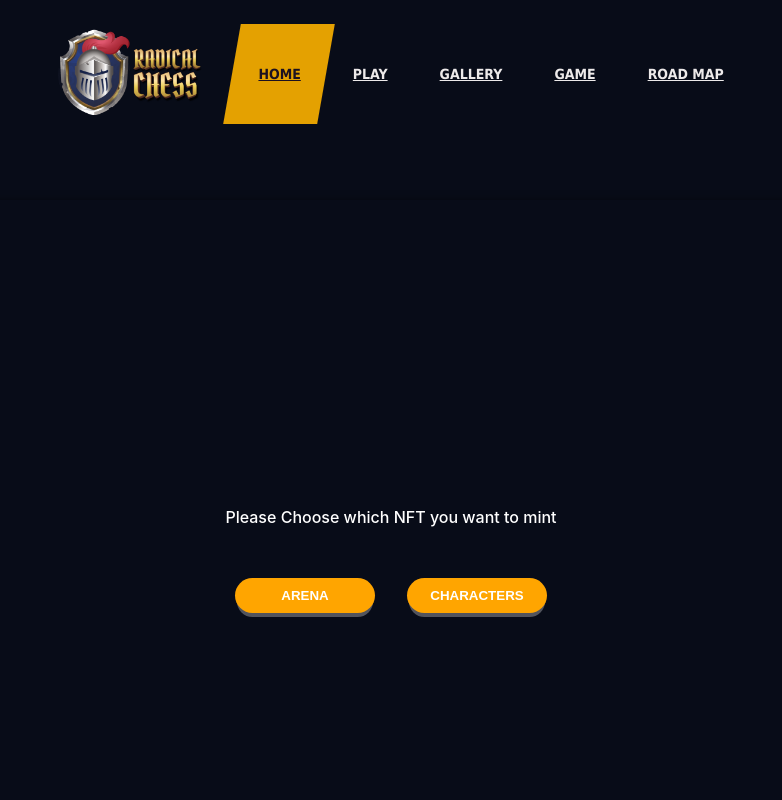
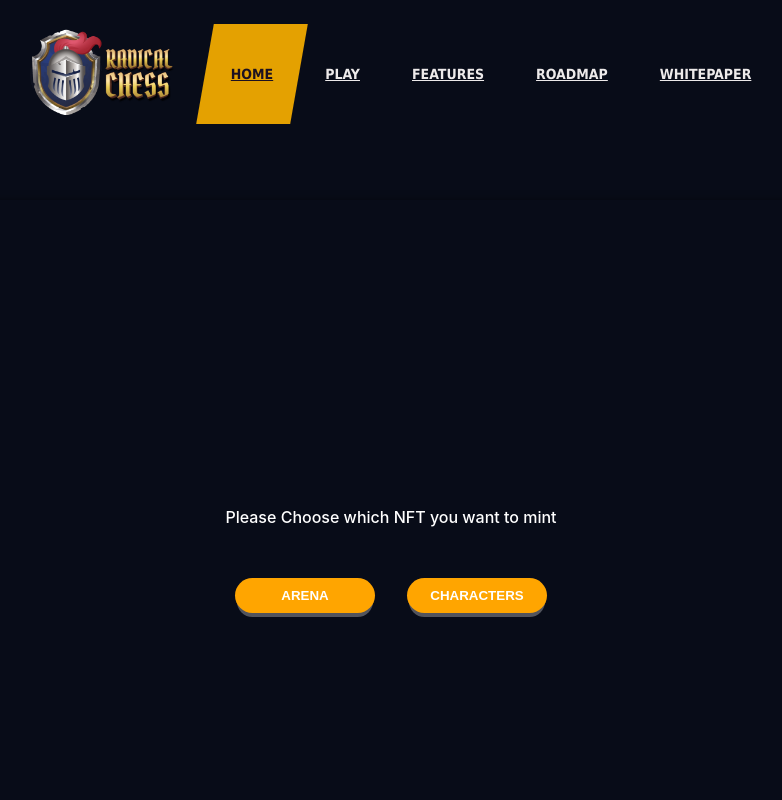
Before and after one commit to chattertechno/radical-nft, a React (Create React App) app: page / in a window 1280 px wide. Shown: the top 800 px of the page, without its empty margins (249-1031 px from the left). Built offline with nearby package versions, Linux system fonts and the light colour scheme.

Commit message:
update menu links

```diff
--- a/src/Header.js
+++ b/src/Header.js
@@ -17,12 +17,12 @@ function Header() {
       {hambergur && <Menu />}
       <header className="header">
         <div className="logo-box">
-          <a href="https://radicalchess.com/">
+          <a href="https://radical-chess.vercel.app/">
             {" "}
             <img
               src={newLogo}
               alt="logo"
-              href="https://radicalchess.com/"
+              href="https://radical-chess.vercel.app/"
               className="logo"
             />{" "}
           </a>
@@ -31,21 +31,21 @@ function Header() {
         <div className="navbar-wrap ">
           <ul>
             <li className=" menu-item-type-post_type menu-item-object-page menu-item-home current-menu-item page_item page-item-729 current_page_item menu-item-899">
-              <a href="https://radicalchess.com/" aria-current="page">
+              <a href="https://radical-chess.vercel.app/" aria-current="page">
                 Home
               </a>
             </li>
             <li className="menu-item menu-item-type-custom menu-item-object-custom menu-item-663">
-              <a href="https://radicalchess.com/#features">play</a>
+              <a href="https://dev-game.radicalchess.com/">play</a>
             </li>
             <li className="menu-item menu-item-type-custom menu-item-object-custom menu-item-664">
-              <a href="https://radicalchess.com/#tiers">Gallery</a>
+              <a href="https://radical-chess.vercel.app/#features">Features</a>
             </li>
             <li className="menu-item menu-item-type-custom menu-item-object-custom menu-item-665">
-              <a href="https://radicalchess.com/#tokenomics">Game</a>
+              <a href="https://radical-chess.vercel.app/#roadmap">Roadmap</a>
             </li>
             <li className="menu-item menu-item-type-custom menu-item-object-custom menu-item-666">
-              <a href="https://radicalchess.com/#road-map">ROAD MAP</a>
+              <a href="https://radical-chess.vercel.app/whitepaper">Whitepaper</a>
             </li>
           </ul>{" "}
         </div>
--- a/src/Menu.js
+++ b/src/Menu.js
@@ -1,22 +1,20 @@
 import React, { useState } from "react";
-import Logo from "./Images/cropped-logo.png";
 import Logonew from "./assets/images/logo.png"
 
 
 const Menu = () => {
   const [state, setState] = useState(false);
-  const [submenu, setsubmenu] = useState(false)
   return (
     <div className="menuwrapper">
       <div className="menu">
         <img src={Logonew} alt="Brainiac chess" height="auto" className="Logo" />
         {state === true
         }
-        <li className="navbar-buttons"><a href="https://radicalchess.com/#home"><span >Home</span></a></li>
-        <li className="navbar-buttons"><a href="https://radicalchess.com/#features">Play</a></li>
-        <div className="navbar-buttons"> <a href="https://radicalchess.com/#gallery"><li>Gallery</li></a></div>
-        <div className="navbar-buttons" ><a href="https://radicalchess.com/#tokenomics"><li>Game</li></a></div>
-        <div className="navbar-buttons" ><a href="https://radicalchess.com/#roadmap"><li>Roadmap</li></a></div>
+        <li className="navbar-buttons"><a href="https://radical-chess.vercel.app/#home"><span >Home</span></a></li>
+        <li className="navbar-buttons"><a href="https://dev-game.radicalchess.com/">Play</a></li>
+        <div className="navbar-buttons"> <a href="https://radical-chess.vercel.app/#"><li>Features</li></a></div>
+        <div className="navbar-buttons" ><a href="https://radical-chess.vercel.app/#tokenomics"><li>Roadmap</li></a></div>
+        <div className="navbar-buttons" ><a href="https://radical-chess.vercel.app/#roadmap"><li>Whitepaper</li></a></div>
       </div>
     </div>
   )
```
